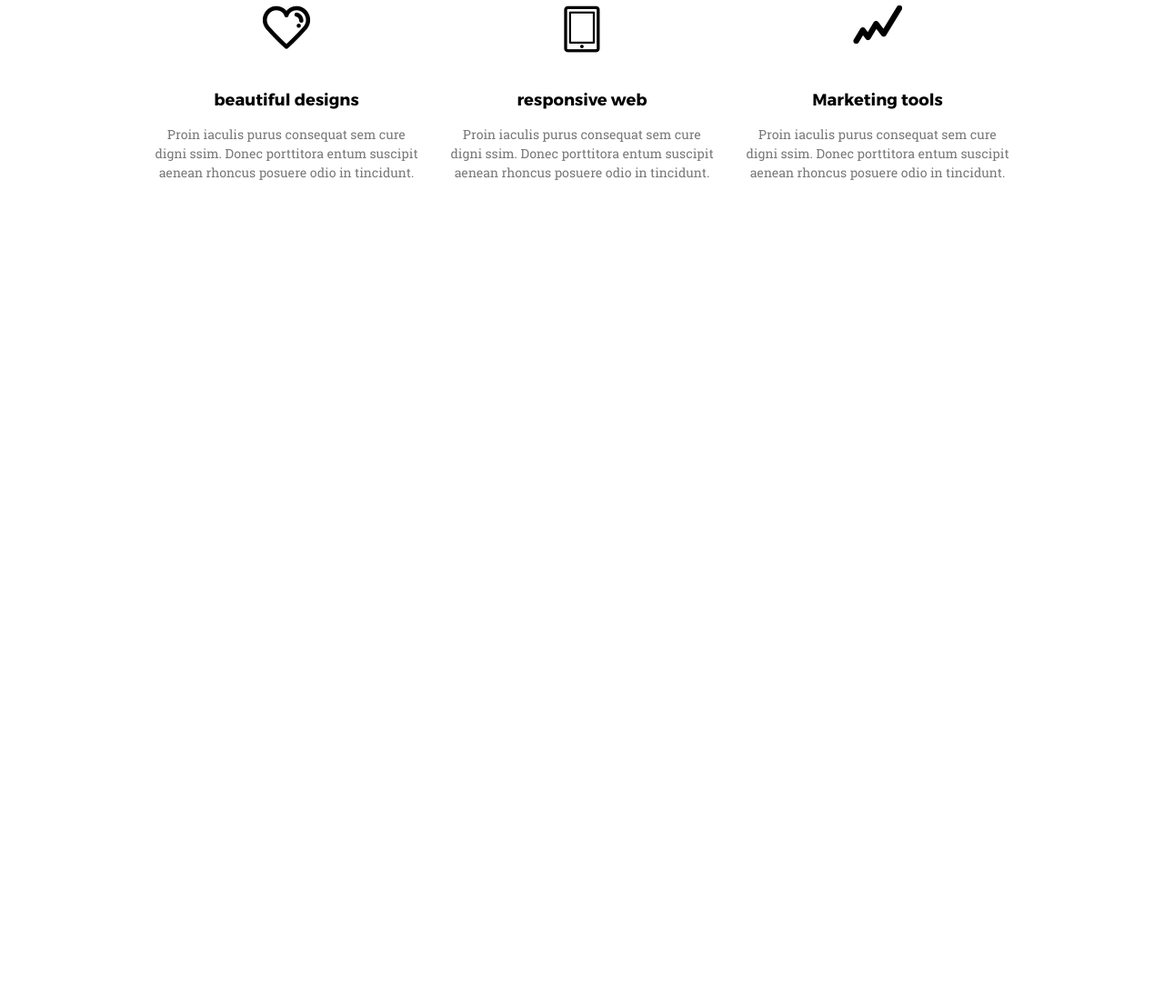
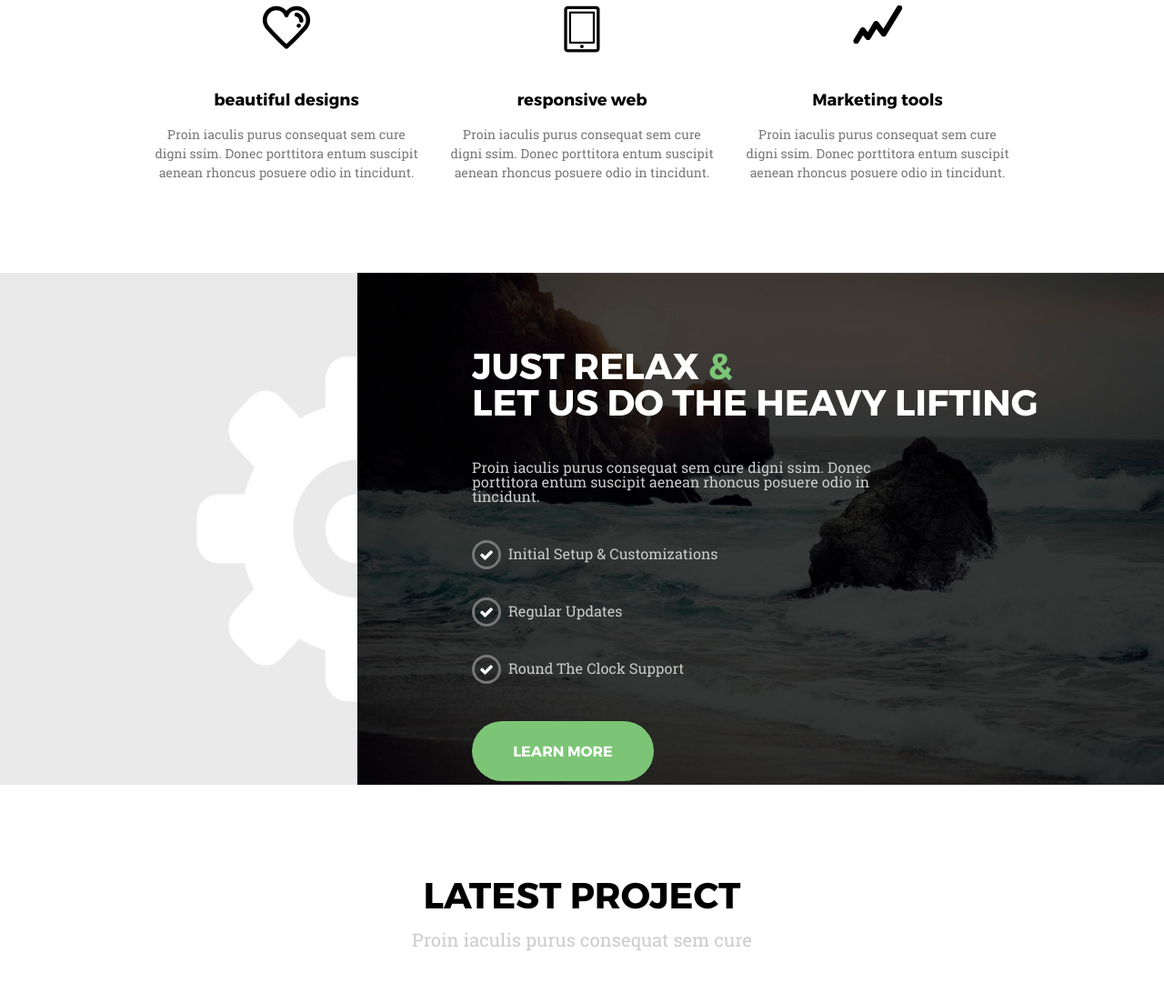
Before and after one commit to Toniokovalski/TreehouseHomePage, a plain HTML site: page index.html in a window 1280 px wide. Shown: the part 828-1931 px from the top of the page at 91% size. Before the commit the page ends 1128 px from the top, so only its background shows below. Drawn offline with Linux system fonts and the light colour scheme.

Commit message:
added 2nd billboadr, started projects block

```diff
--- a/index.html
+++ b/index.html
@@ -27,18 +27,18 @@
     <div id="billboard" class="clearfix">
         <div class="fullsize">
             <img class="fullsize" src="images/billboard.jpg" alt="billboard">
-        </div>
 
-        <div class="position">
-            <h1>Creative Digital<br>Solutions</h1>
+            <div class="bill1">
+                <h1>Creative Digital<br>Solutions</h1>
 
-            <div class="description">Proin iaculis purus consequat sem cure.</div>
+                <div class="description">Proin iaculis purus consequat sem cure.</div>
 
-            <div class="more"><a href="#">View Portfolio</a></div
+                <div class="more"><a href="#">View Portfolio</a></div
+            </div>
         </div>
     </div>
 
-    <div class="main">
+    <div id="offers" class="main">
         <h2>Proffesional services</h2>
         <div class="description">Proin iaculis purus consequat sem cure</div>
 
@@ -63,5 +63,36 @@
         </div>
     </div>
 
+    <div id="2billboard" class="clearfix">
+        <div class="fullsize">
+            <img class="fullsize" src="images/billboard2.jpg" alt="billboard2">
+
+
+            <div class="position bill2">
+                <div class="relax">Just relax <span class="ampersand">&amp;</span><br>let us do the heavy lifting</div>
+
+                <div class="description2">Proin iaculis purus consequat sem cure  digni ssim. Donec porttitora entum suscipit  aenean rhoncus posuere odio in tincidunt.</div>
+
+
+                <div class="list"><i class="fa fa-check"></i></div><div class="description3">Initial Setup &amp; Customizations</div>
+                <div class="list"><i class="fa fa-check"></i></div><div class="description3">Regular Updates</div>
+                <div class="list"><i class="fa fa-check"></i></div><div class="description3">Round The Clock Support</div>
+
+                <div class="more2"><a href="#">Learn more</a></div>
+            </div>
+        </div>
+    </div>
+
+    <div id="projects" class="ipad">
+        <div class="main">
+            <h2>latest project</h2>
+            <div class="description">Proin iaculis purus consequat sem cure</div>
+
+            <div class="projects">
+
+            </div>
+        </div>
+    </div>
+
 </body>
 </html>
--- a/style.css
+++ b/style.css
@@ -123,25 +123,26 @@ ul li a:hover {
     position: relative;
 }
 
-.position {
+.bill1 {
     position: absolute;
-    top: 216px;
-    left: 419px;
+    top: 101px;
+    left: 413px;
     z-index: 1;
 }
 
 h1 {
     font-family: "Montserrat Bold", Arial, sans-serif;
     font-size: 60px;
-    color: white;
+    color: #ffffff;
     text-align: center;
     padding-bottom: 40px;
+    text-transform: uppercase;
 }
 
 .description {
     font-family: "Roboto Regular", Arial, sans-serif;
     font-size: 20px;
-    color: #777777;
+    color: #cccccc;
     text-align: center;
     padding-bottom: 60px;
 }
@@ -159,7 +160,7 @@ h1 {
     text-transform: uppercase;
 }
 
-.more a {
+.more a, .more2 a {
     color: white;
 }
 
@@ -171,14 +172,11 @@ h2 {
     padding-top: 100px;
     padding-bottom: 20px;
     text-align: center;
+    text-transform: uppercase;
 }
 
 .min {
     min-height: 54px;
-}
-
-.work_container {
-    display: inline;
 }
 
 .work {
@@ -205,3 +203,70 @@ h2 {
     text-align: center;
     line-height: 1.5;
 }
+
+/*2nd billboard*/
+.bill2 {
+    position: absolute;
+    top: 81px;
+    left: 519px;
+    z-index: 1;
+}
+
+.relax {
+    font-family: "Montserrat Bold", Arial, sans-serif;
+    font-size: 40px;
+    color:#ffffff;
+    padding-bottom: 45px;
+    text-transform: uppercase;
+}
+
+.description2 {
+    font-family: "Roboto Regular", Arial, sans-serif;
+    font-size: 16px;
+    color: #cccccc;
+    padding-bottom: 40px;
+    width: 500px;
+}
+
+.description3 {
+    font-family: "Roboto Regular", Arial, sans-serif;
+    font-size: 16px;
+    color: #cccccc;
+    width: 300px;
+    padding: 7px 0 40px 40px;
+}
+
+.ampersand {
+    color: #7cc576;
+}
+
+.more2 {
+    font-family: "Montserrat Bold", Arial, sans-serif;
+    font-size: 16px;
+    color: #ffffff;
+    background: #7cc576;
+    width: 150px;
+    border-radius: 40px;
+    padding: 25px;
+    text-align: center;
+    text-transform: uppercase;
+    margin-top: 10px;
+}
+
+.list {
+    color: white;
+    border: 3px solid #777777;
+    border-radius: 40px;
+    padding: 5px;
+    float: left;
+}
+
+/*Projects block*/
+/*.ipad {*/
+    /*background: url("images/ipad.jpg")right 250px no-repeat;*/
+    /*background-size: 50%;*/
+/*}*/
+
+/*.projects {*/
+    /*width: 100%;*/
+/*}*/
```
Also changed, not shown: images/billboard2.jpg (added), images/ipad.jpg (added).
